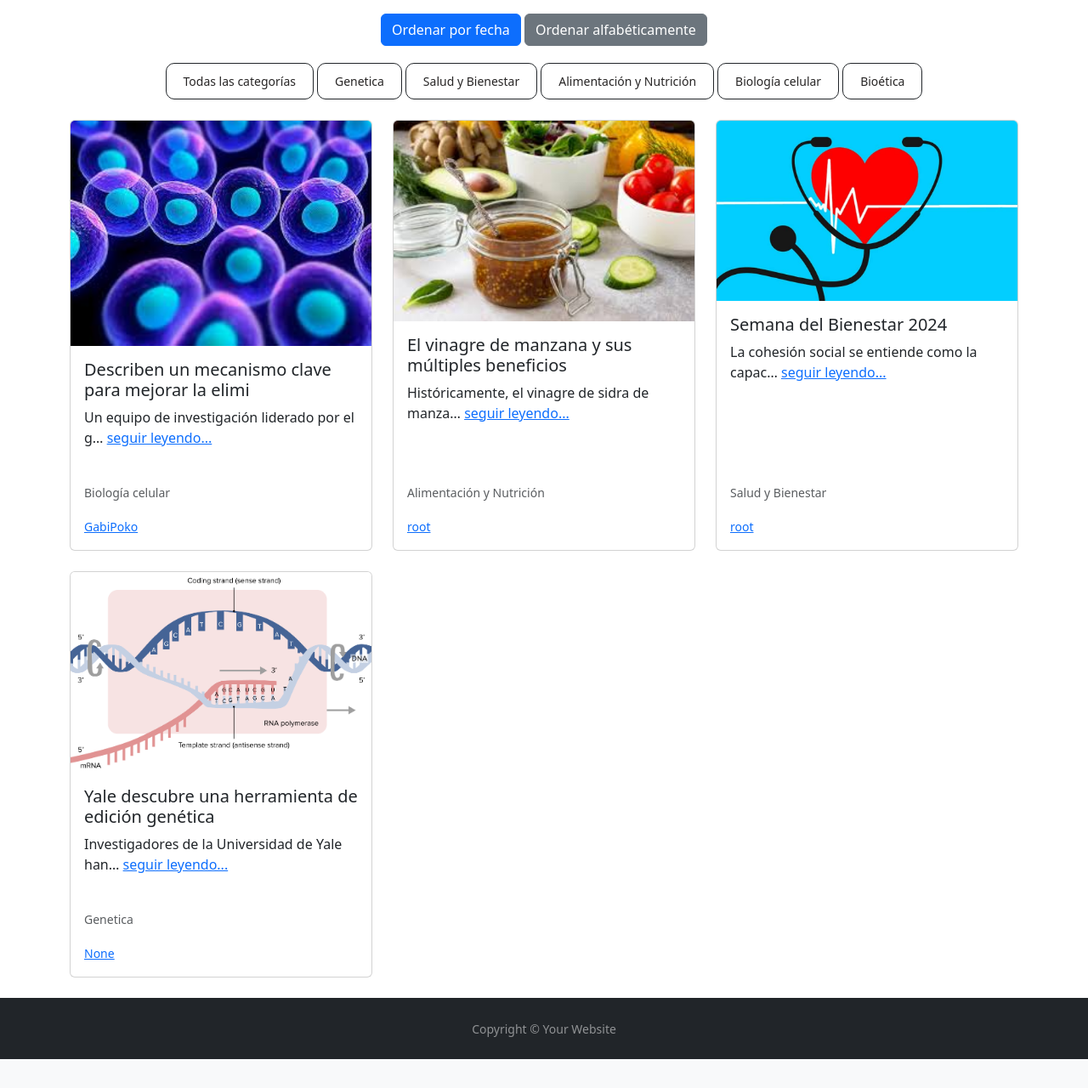
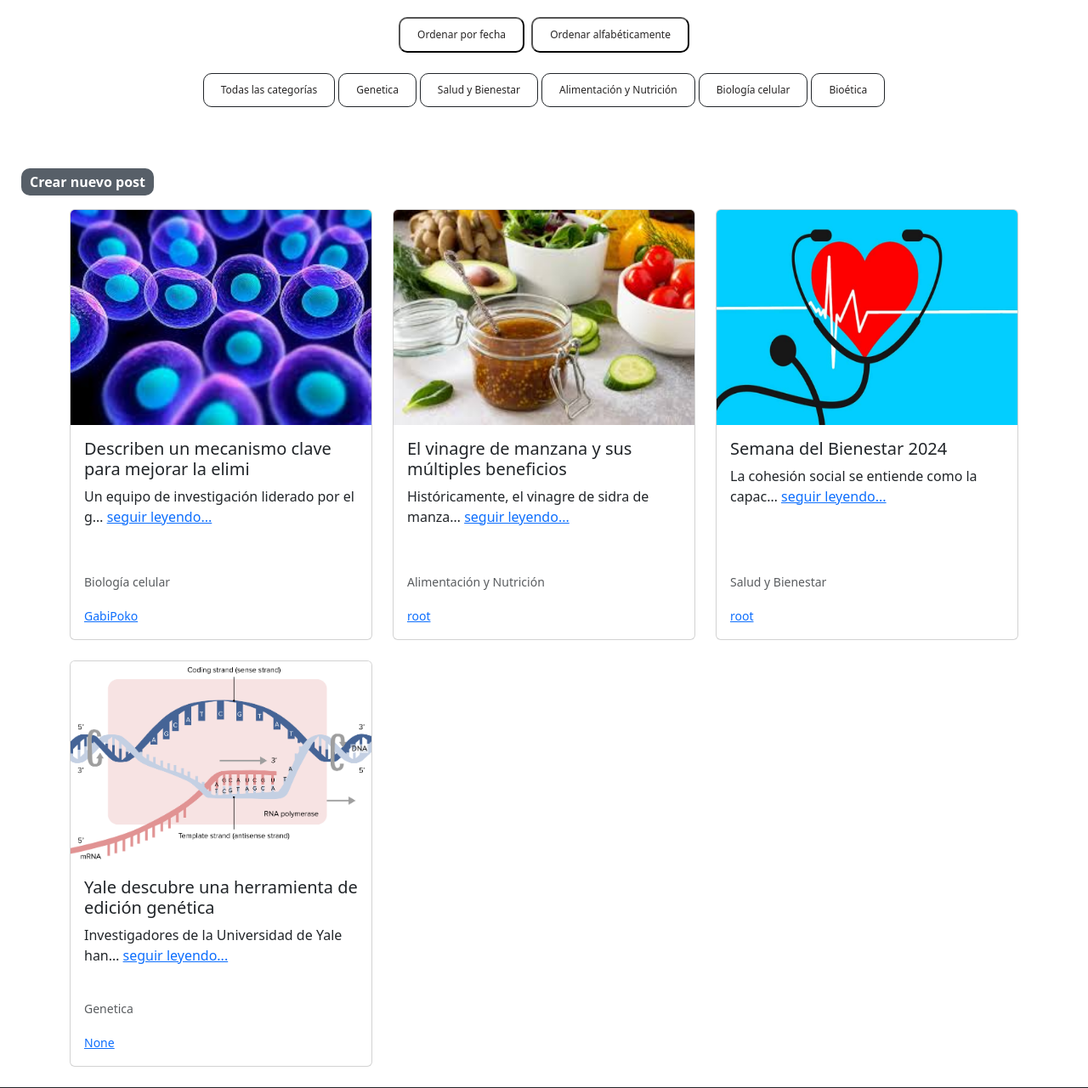
Before and after one commit to GabiPoko/Blog_Ciencia, a Django app: page /posts/ in a window 1280 px wide. Shown: the part 136-1416 px from the top of the page at 85% size. Before the commit the page ends 1382 px from the top, so only its background shows below. Run offline with Django 5.2, Linux system fonts and the light colour scheme; a user stored in the database is signed in; data comes from the database, SQL or seed files in the repository; both versions use the stored data as it was after the commit.

Commit message:
actualización diseño post

```diff
--- a/blog/static/css/style.css
+++ b/blog/static/css/style.css
@@ -36,25 +36,24 @@ h2 {
     padding-top: 15px;
   }
 
-
-  .botton_fecha {
-    background-color: #353836;
-    border: none;
+.estilo-boton {
+  background-color: white;
+  margin-top: -20px;
+  text-decoration: none;
   border-radius: 10px;
-    color: white;
+  color: rgb(39, 37, 37);
   padding: 10px 20px;
   text-align: center;
-    text-decoration: none;
   display: inline-block;
   font-size: 12px;
   margin: 4px 2px;
   cursor: pointer;
-    margin-left: 20px;
 }
 
-.botton_fecha:hover {
-    background-color: #545a55; /* Verde más oscuro al pasar el mouse */
+.estilo-boton:hover {
+  background-color: #cbf3d3;
 }
+
 
 .contenedor-categorias { /* Un contenedor para los elementos */
     display: flex; /* Para usar flexbox */
@@ -74,7 +73,7 @@ h2 {
     padding: 10px 20px;
     text-align: center;
     display: inline-block;
-    font-size: 14px;
+    font-size: 12px;
     margin: 4px 2px;
     cursor: pointer;
   }
@@ -86,3 +85,13 @@ h2 {
 .container-fluid .container { /* Centra los elementos dentro de .container */
     text-align: left;
   }
+
+.boton_post {
+  padding: 10px 20px;
+  background-color: #007bff;
+  color: white;
+  text-decoration: none;
+  border-radius: 5px;
+  margin-left: 20px;
+  font-weight: bold;
+  }
--- a/blog/templates/posts/posts.html
+++ b/blog/templates/posts/posts.html
@@ -10,10 +10,11 @@
 <div class="container mt-3 text-center">
     <div class="row justify-content-center">
         <div class="col-md-auto">
-            <a href="?ordenar=fecha"><button class="btn btn-primary">Ordenar por fecha</button></a>
-            <a href="?ordenar=alfabetico"><button class="btn btn-secondary">Ordenar alfabéticamente</button></a>
+            <a href="?ordenar=fecha"><button class="estilo-boton">Ordenar por fecha</button></a>
+            <a href="?ordenar=alfabetico"><button class="estilo-boton">Ordenar alfabéticamente</button></a>
         </div>
     </div>
+
 
     <div class="row justify-content-center mt-3">
         <div class="col-md-auto">
@@ -27,6 +28,16 @@
     </div>
 </div>
 
+<br>
+<br>
+<br>
+{% if user.is_superuser or request.user|has_group:"Colaborador" %}
+
+<a id="boton_post" href="{% url 'apps.posts:crear_post' %}" style="padding: 5px 10px; background-color: #575f68; color: white; text-decoration: none; border-radius: 10px; margin-left: 25px; font-weight: bold;">Crear nuevo post</a>
+
+{% endif %}
+
+
 <!-- Contenedor principal de los posts -->
 <div class="container-fluid d-flex justify-content-center align-items-center" style="min-height: 100vh; width: 100vw; margin-top: 20px;">
     <div class="container">
@@ -34,7 +45,7 @@
             {% for i in posts %}
             <div class="col-md-4 mb-4">
                 <div class="card mb-4 h-100">
-                    <img src="{{ i.imagen.url }}" class="card-img-top" alt="Imagen de noticia">
+                    <img src="{{ i.imagen.url }}" class="card-img-top img-fluid w-100 h-50" alt="Imagen de noticia">
                     <div class="card-body d-flex flex-column">
                         <h5 class="card-title">{{ i.titulo }}</h5>
                         <p class="card-text flex-grow-1">{{ i.texto | truncatechars:45 }}
```
Also changed, not shown: blog/blog/db.sqlite3. Lines whose indentation alone changed are shown as unchanged.
